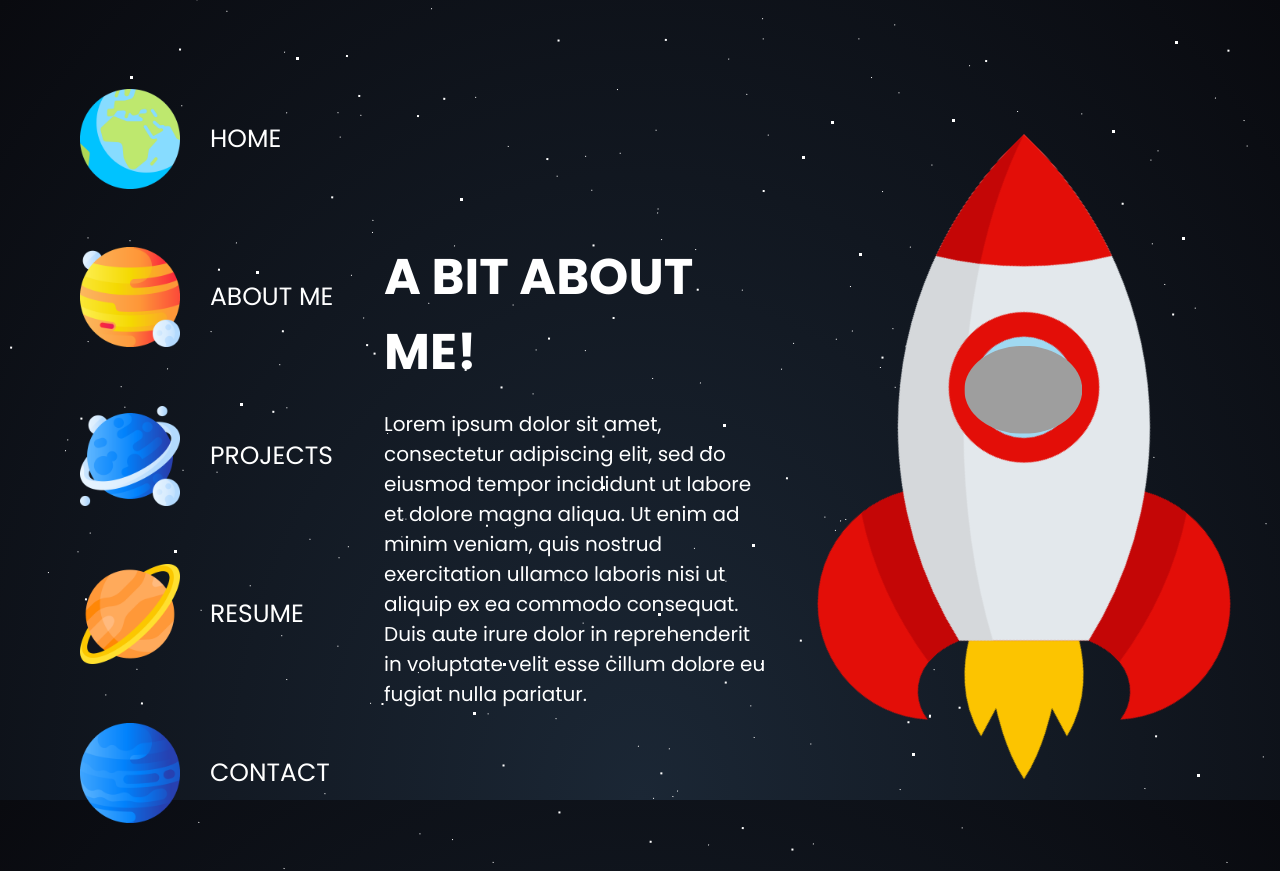
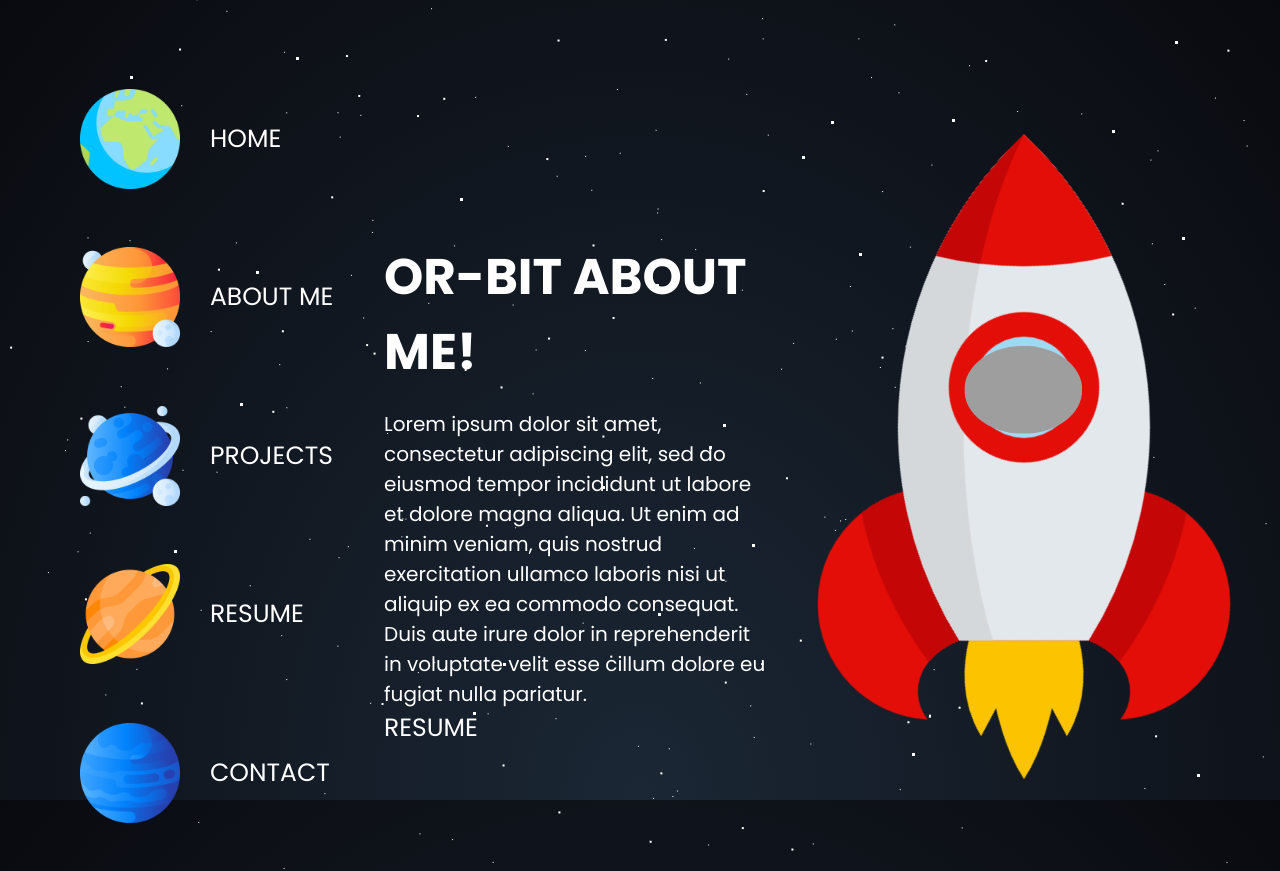
Before and after one commit to samamoo/samamoo.github.io, a React (Create React App) app: page /about in a window 1280 px wide. Shown: the top 871 px of the page. Built offline with nearby package versions, Linux system fonts and the light colour scheme; grey boxes are pictures that could not be loaded.

Commit message:
Added a button to my resume

```diff
--- a/src/About.js
+++ b/src/About.js
@@ -12,8 +12,11 @@ export default function About () {
   return (
     <main>
       <div className="biotext" ref={el => {fadeIn1 = el}}>
-        <h1 className="title" >A BIT ABOUT ME!</h1>
+        <h1 className="title" >OR-BIT ABOUT ME!</h1>
         <p className="bio">Lorem ipsum dolor sit amet, consectetur adipiscing elit, sed do eiusmod tempor incididunt ut labore et dolore magna aliqua. Ut enim ad minim veniam, quis nostrud exercitation ullamco laboris nisi ut aliquip ex ea commodo consequat. Duis aute irure dolor in reprehenderit in voluptate velit esse cillum dolore eu fugiat nulla pariatur.</p>
+        <div class="button-holder">
+          <a class="btn" href="https://www.canva.com/design/DAERqDB5coE/xKwtC5gbBmRD_ClfMplaUg/view?utm_content=DAERqDB5coE&utm_campaign=designshare&utm_medium=link&utm_source=homepage_design_menu" target="_blank">RESUME</a>
+        </div>
       </div>
       {/* <div className="capsule" ref={el => {leftAnimate = el}}>
         <div className="cap"></div>
```
